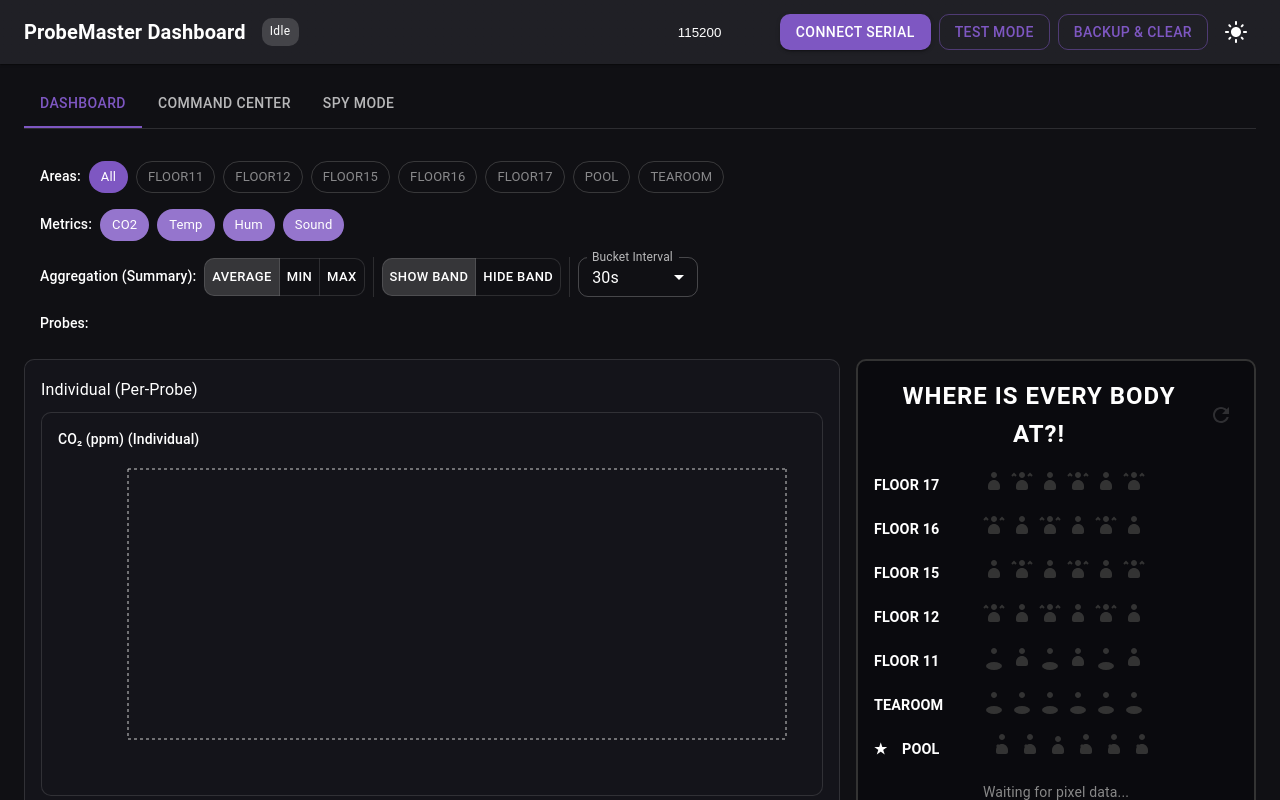
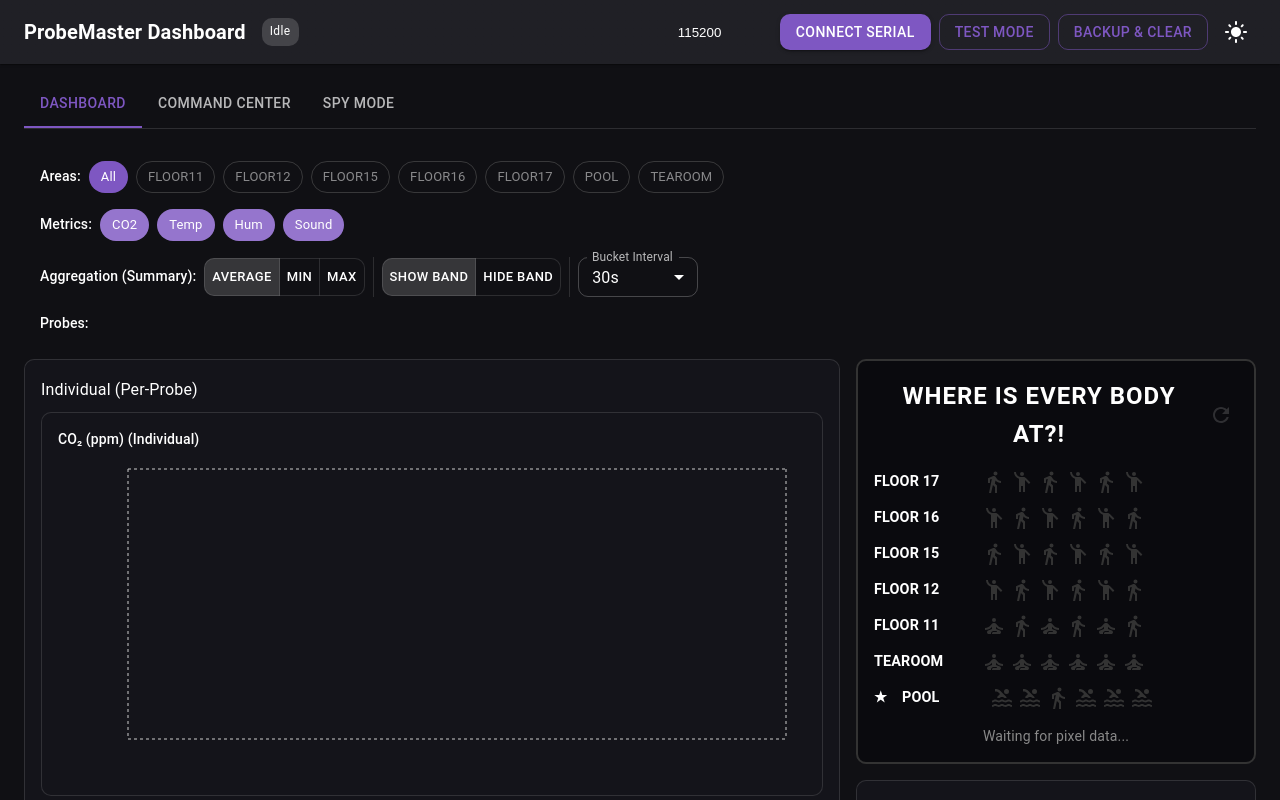
Before and after one commit to Nathan219/probemaster2, a React (Vite) app: page / in a window 1280 px wide. Shown: the top 800 px of the page. Built offline with nearby package versions, Linux system fonts and the light colour scheme.

Commit message:
updated emojis

```diff
--- a/src/components/PixelVisualization.tsx
+++ b/src/components/PixelVisualization.tsx
@@ -5,6 +5,10 @@ import Box from '@mui/material/Box';
 import Stack from '@mui/material/Stack';
 import IconButton from '@mui/material/IconButton';
 import RefreshIcon from '@mui/icons-material/Refresh';
+import EmojiPeopleIcon from '@mui/icons-material/EmojiPeople';
+import DirectionsWalkIcon from '@mui/icons-material/DirectionsWalk';
+import SelfImprovementIcon from '@mui/icons-material/SelfImprovement';
+import PoolIcon from '@mui/icons-material/Pool';
 import { useTheme } from '@mui/material/styles';
 
 interface PixelVisualizationProps {
@@ -13,96 +17,16 @@ interface PixelVisualizationProps {
   connected?: boolean;
 }
 
-// Human silhouette icon SVG
-const PersonIcon: React.FC<{ lit: boolean; theme: any }> = ({ lit, theme }) => {
-  const fillColor = lit
+// Icon component wrapper to handle lit/unlit styling
+const IconWrapper: React.FC<{ lit: boolean; theme: any; children: React.ReactNode }> = ({ lit, theme, children }) => {
+  const color = lit
     ? theme.palette.mode === 'dark'
       ? '#ffffff'
       : '#000000'
     : theme.palette.mode === 'dark'
       ? '#333333'
       : '#cccccc';
-  return (
-    <svg width="24" height="32" viewBox="0 0 24 32" fill="none" xmlns="http://www.w3.org/2000/svg">
-      <path
-        d="M12 8C13.6569 8 15 6.65685 15 5C15 3.34315 13.6569 2 12 2C10.3431 2 9 3.34315 9 5C9 6.65685 10.3431 8 12 8Z"
-        fill={fillColor}
-      />
-      <path
-        d="M12 10C8.68629 10 6 12.6863 6 16V18C6 19.1046 6.89543 20 8 20H16C17.1046 20 18 19.1046 18 18V16C18 12.6863 15.3137 10 12 10Z"
-        fill={fillColor}
-      />
-    </svg>
-  );
-};
-
-// Person with raised arms icon
-const PersonRaisedIcon: React.FC<{ lit: boolean; theme: any }> = ({ lit, theme }) => {
-  const fillColor = lit
-    ? theme.palette.mode === 'dark'
-      ? '#ffffff'
-      : '#000000'
-    : theme.palette.mode === 'dark'
-      ? '#333333'
-      : '#cccccc';
-  return (
-    <svg width="24" height="32" viewBox="0 0 24 32" fill="none" xmlns="http://www.w3.org/2000/svg">
-      <path
-        d="M12 8C13.6569 8 15 6.65685 15 5C15 3.34315 13.6569 2 12 2C10.3431 2 9 3.34315 9 5C9 6.65685 10.3431 8 12 8Z"
-        fill={fillColor}
-      />
-      <path
-        d="M12 10C8.68629 10 6 12.6863 6 16V18C6 19.1046 6.89543 20 8 20H16C17.1046 20 18 19.1046 18 18V16C18 12.6863 15.3137 10 12 10Z"
-        fill={fillColor}
-      />
-      <path d="M6 6L4 4L2 6" stroke={fillColor} strokeWidth="2" fill="none" />
-      <path d="M18 6L20 4L22 6" stroke={fillColor} strokeWidth="2" fill="none" />
-    </svg>
-  );
-};
-
-// Person sitting in lotus position
-const PersonLotusIcon: React.FC<{ lit: boolean; theme: any }> = ({ lit, theme }) => {
-  const fillColor = lit
-    ? theme.palette.mode === 'dark'
-      ? '#ffffff'
-      : '#000000'
-    : theme.palette.mode === 'dark'
-      ? '#333333'
-      : '#cccccc';
-  return (
-    <svg width="24" height="32" viewBox="0 0 24 32" fill="none" xmlns="http://www.w3.org/2000/svg">
-      <path
-        d="M12 8C13.6569 8 15 6.65685 15 5C15 3.34315 13.6569 2 12 2C10.3431 2 9 3.34315 9 5C9 6.65685 10.3431 8 12 8Z"
-        fill={fillColor}
-      />
-      <ellipse cx="12" cy="20" rx="8" ry="4" fill={fillColor} />
-    </svg>
-  );
-};
-
-// Swimming person icon
-const PersonSwimmingIcon: React.FC<{ lit: boolean; theme: any }> = ({ lit, theme }) => {
-  const fillColor = lit
-    ? theme.palette.mode === 'dark'
-      ? '#ffffff'
-      : '#000000'
-    : theme.palette.mode === 'dark'
-      ? '#333333'
-      : '#cccccc';
-  return (
-    <svg width="24" height="32" viewBox="0 0 24 32" fill="none" xmlns="http://www.w3.org/2000/svg">
-      <path
-        d="M12 6C13.6569 6 15 4.65685 15 3C15 1.34315 13.6569 0 12 0C10.3431 0 9 1.34315 9 3C9 4.65685 10.3431 6 12 6Z"
-        fill={fillColor}
-      />
-      <path d="M8 10L6 12L8 14L10 12L8 10Z" fill={fillColor} />
-      <path
-        d="M12 10C8.68629 10 6 12.6863 6 16V18C6 19.1046 6.89543 20 8 20H16C17.1046 20 18 19.1046 18 18V16C18 12.6863 15.3137 10 12 10Z"
-        fill={fillColor}
-      />
-    </svg>
-  );
+  return <Box sx={{ color, display: 'flex', alignItems: 'center' }}>{children}</Box>;
 };
 
 // Area configuration with icon types
@@ -219,16 +143,16 @@ export default function PixelVisualization({ pixelData, sendCommand, connected }
                   const lit = idx < clampedValue;
                   const IconComponent =
                     iconType === 'raised'
-                      ? PersonRaisedIcon
+                      ? EmojiPeopleIcon
                       : iconType === 'lotus'
-                        ? PersonLotusIcon
+                        ? SelfImprovementIcon
                         : iconType === 'swimming'
-                          ? PersonSwimmingIcon
-                          : PersonIcon;
+                          ? PoolIcon
+                          : DirectionsWalkIcon;
                   return (
-                    <Box key={idx} sx={{ display: 'flex', alignItems: 'center' }}>
-                      <IconComponent lit={lit} theme={theme} />
-                    </Box>
+                    <IconWrapper key={idx} lit={lit} theme={theme}>
+                      <IconComponent sx={{ fontSize: 24 }} />
+                    </IconWrapper>
                   );
                 })}
               </Box>
```
